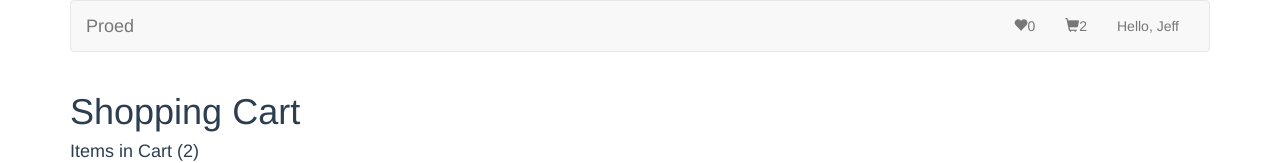
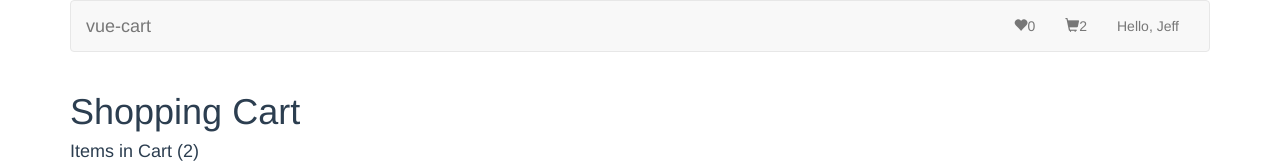
Before and after one commit to y2kiah/vue-cart, a Vue app: page / in a window 1280 px wide. Shown: the top 163 px of the page. Built offline with nearby package versions, Linux system fonts and the light colour scheme.

Commit message:
title change

```diff
--- a/index.html
+++ b/index.html
@@ -2,7 +2,7 @@
 <html>
   <head>
     <meta charset="utf-8">
-    <title>proed</title>
+    <title>vue-cart</title>
     <style type="text/css">
     	body {
     		background-color: #fafafa;
--- a/src/components/Navbar.vue
+++ b/src/components/Navbar.vue
@@ -9,7 +9,7 @@
 					<span class="icon-bar"></span>
 					<span class="icon-bar"></span>
 				</button>
-				<a class="navbar-brand" href="#">Proed</a>
+				<a class="navbar-brand" href="#">vue-cart</a>
 			</div>
 
 			<!-- Collect the nav links, forms, and other content for toggling -->
```
Also changed, not shown: 2 other files (tests, documents, lock files or other folders).
